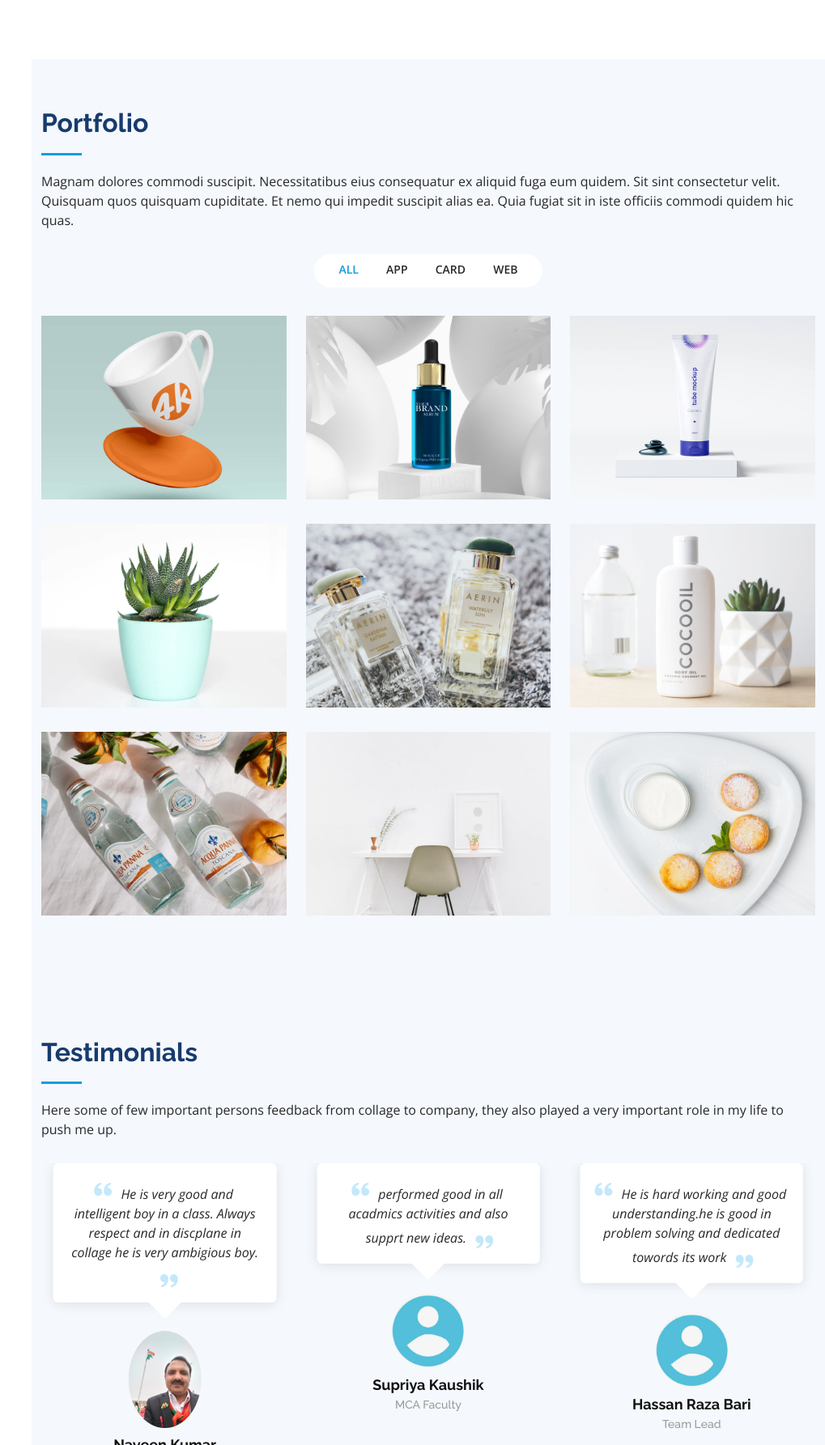
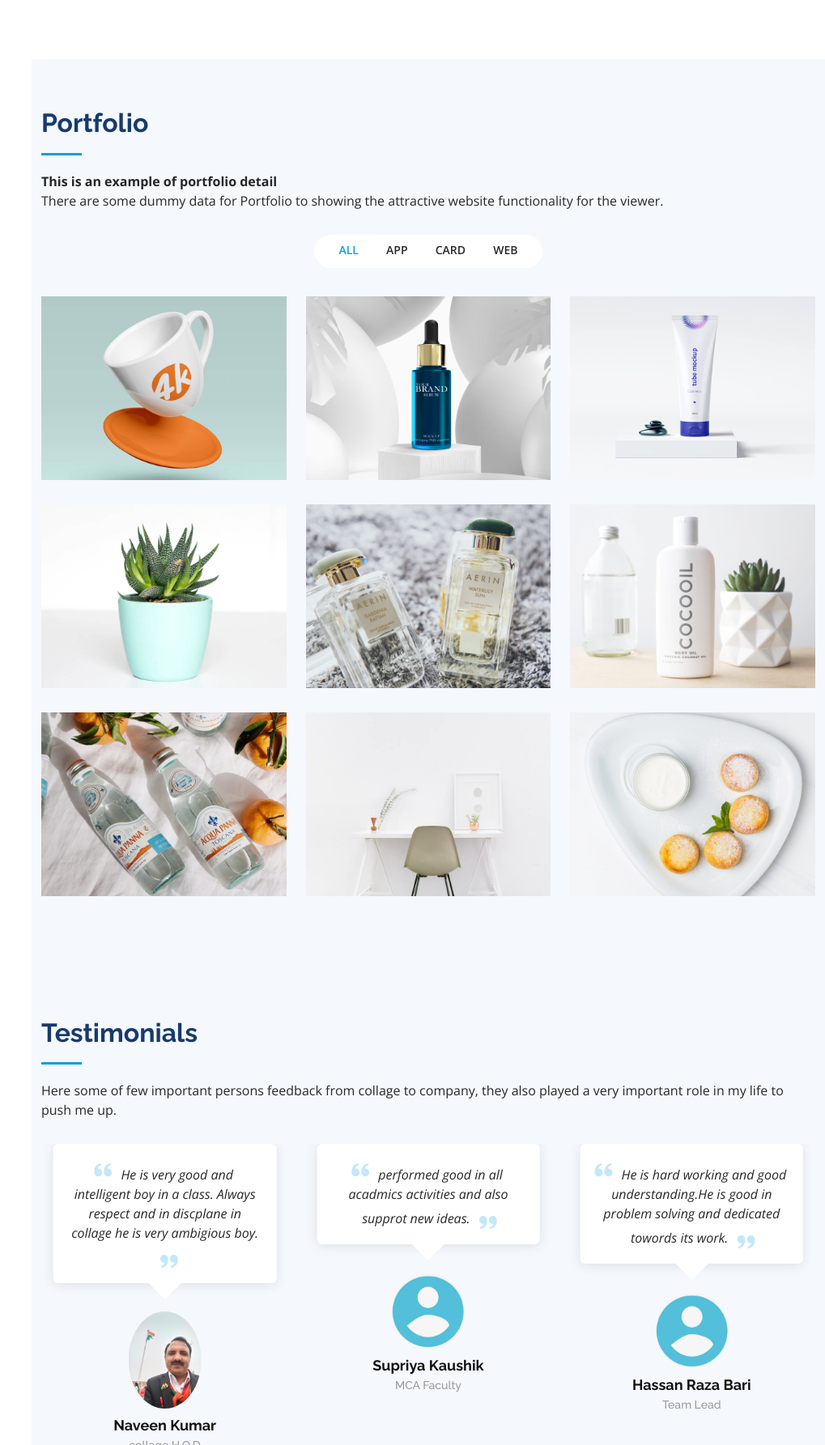
Before and after one commit to Arif105cho/arifcv, a plain HTML site: page index.html in a window 1280 px wide. Shown: the part 2964-4749 px from the top of the page at 81% size, without its empty margins (261-1280 px from the left). Drawn offline with nearby package versions, Linux system fonts and the light colour scheme.

Commit message:
update prortfolio details

```diff
--- a/index.html
+++ b/index.html
@@ -285,8 +285,10 @@
 
         <div class="section-title">
           <h2>Portfolio</h2>
-          <p>Magnam dolores commodi suscipit. Necessitatibus eius consequatur ex aliquid fuga eum quidem. Sit sint consectetur velit. Quisquam quos quisquam cupiditate. Et nemo qui impedit suscipit alias ea. Quia fugiat sit in iste officiis commodi quidem hic quas.</p>
+                    <strong>This is an example of portfolio detail</strong><br>
+          There are some dummy data for Portfolio to showing the attractive website functionality for the viewer.
         </div>
+
 
         <div class="row" data-aos="fade-up">
           <div class="col-lg-12 d-flex justify-content-center">
@@ -412,7 +414,7 @@
               <div class="testimonial-item" data-aos="fade-up" data-aos-delay="200">
                 <p>
                   <i class="bx bxs-quote-alt-left quote-icon-left"></i>
-                  He is hard working and good understanding.he is good in problem solving and dedicated towords its work
+                  He is hard working and good understanding.He is good in problem solving and dedicated towords its work.
                   <i class="bx bxs-quote-alt-right quote-icon-right"></i>
                 </p>
                 <img src="img/default.jpg" class="testimonial-img" alt="">
@@ -438,7 +440,7 @@
               <div class="testimonial-item" data-aos="fade-up" data-aos-delay="400">
                 <p>
                   <i class="bx bxs-quote-alt-left quote-icon-left"></i>
-                  performed good in all acadmics activities and also supprt new ideas.
+                  performed good in all acadmics activities and also supprot new ideas.
                   <i class="bx bxs-quote-alt-right quote-icon-right"></i>
                 </p>
                 <img src="img/default.jpg" class="testimonial-img" alt="">
```
